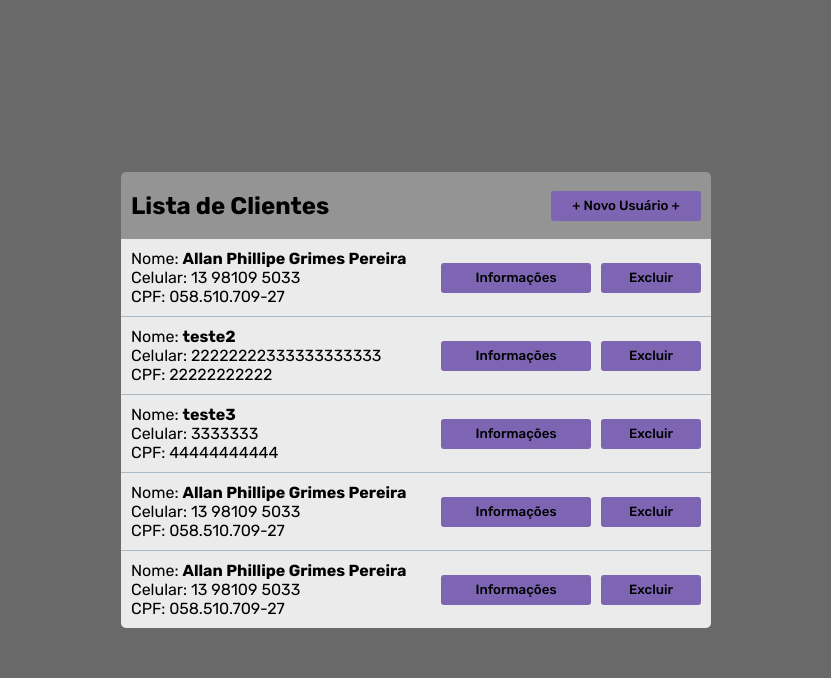
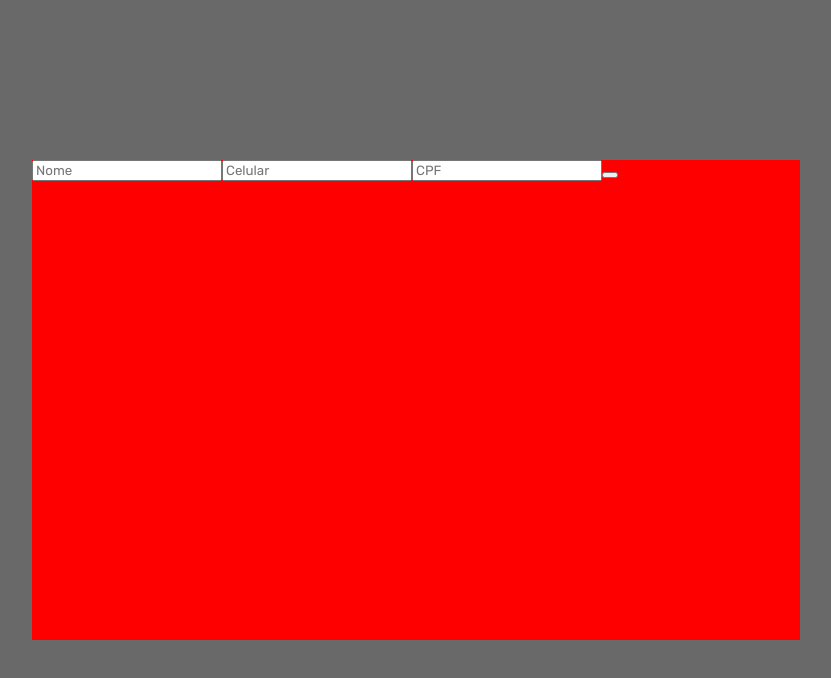
Before and after one commit to oblinez/crud_angular, an Angular app in the folder crud-angular/: page / in a window 1280 px wide. Both pictures are taken after a click on the button "+ Novo Usuário +". Shown: the top 678 px of the page, without its empty margins (224-1055 px from the left). Built offline with nearby package versions, Linux system fonts and the light colour scheme.

Commit message:
Add client person interface and add-person.component

```diff
--- /dev/null
+++ b/crud-angular/src/app/add-person-popup/add-person-popup.component.html
@@ -0,0 +1,9 @@
+<section class="add-person">
+  <form class="form">
+    <input class="input input__name" type="text" placeholder="Nome" maxlength="64" required>
+    <input class="input input__phone" type="text" placeholder="Celular" maxlength="64" required>
+    <input class="input input__cpf" type="text" placeholder="CPF" maxlength="64" required>
+    <button></button>
+  </form>
+
+</section>
--- /dev/null
+++ b/crud-angular/src/app/add-person-popup/add-person-popup.component.scss
@@ -0,0 +1,18 @@
+.add-person {
+
+
+  .form{
+    width: 60vw;
+    height: 60vh;
+    background-color: red;
+
+
+    .input{
+
+    }
+
+  }
+
+
+
+}
--- /dev/null
+++ b/crud-angular/src/app/add-person-popup/add-person-popup.component.ts
@@ -0,0 +1,15 @@
+import { Component, OnInit } from '@angular/core';
+
+@Component({
+  selector: 'add-person-popup',
+  templateUrl: './add-person-popup.component.html',
+  styleUrls: ['./add-person-popup.component.scss']
+})
+export class AddPersonPopupComponent implements OnInit {
+
+  constructor() { }
+
+  ngOnInit(): void {
+  }
+
+}
--- a/crud-angular/src/app/app.component.html
+++ b/crud-angular/src/app/app.component.html
@@ -2,14 +2,14 @@
   <div class="container">
     <div class="new-user">
       <h1 class="title">Lista de Clientes</h1>
-      <button class="button button__add">+ Novo Usuário +</button>
+      <button class="button button__add" (click)="openClosePopupAddPerson = true">+ Novo Usuário +</button>
     </div>
 
     <div class="content">
       <div class="client" *ngFor="let client of clients">
         <div class="info">
           <span class="person person__name">Nome: <strong>{{client.name}}</strong></span>
-          <span class="person person__phone">Celular: {{client.celPhone}}</span>
+          <span class="person person__phone">Celular: {{client.phone}}</span>
           <span class="person person__cpf">CPF: {{client.cpf}}</span>
         </div>
         <button class="button button__info">Informações</button>
@@ -17,4 +17,7 @@
       </div>
     </div>
   </div>
+  <div class="add-person-popup">
+    <add-person-popup *ngIf="openClosePopupAddPerson"></add-person-popup>
+  </div>
 </section>
--- a/crud-angular/src/app/app.component.scss
+++ b/crud-angular/src/app/app.component.scss
@@ -87,3 +87,11 @@
     width: 100px;
   }
 }
+
+.add-person-popup {
+  display: flex;
+  align-items: center;
+  justify-content: center;
+  position: absolute;
+
+}
--- a/crud-angular/src/app/app.component.ts
+++ b/crud-angular/src/app/app.component.ts
@@ -1,17 +1,21 @@
-import { AppService } from './app.service';
 import { Component } from '@angular/core';
 
+import { AppService } from './app.service';
+import { Person } from './person';
 
 @Component({
   selector: 'app-root',
   templateUrl: './app.component.html',
   styleUrls: ['./app.component.scss']
 })
+
 export class AppComponent {
-  clients: any[]
+
+  clients: Person[];
+  openClosePopupAddPerson: boolean = false;
 
   constructor(private AppService: AppService) {
-    this.clients = AppService.clients
+    this.clients = AppService.clientList
 
 
   }
--- a/crud-angular/src/app/app.module.ts
+++ b/crud-angular/src/app/app.module.ts
@@ -2,10 +2,12 @@ import { BrowserModule } from '@angular/platform-browser';
 import { NgModule } from '@angular/core';
 
 import { AppComponent } from './app.component';
+import { AddPersonPopupComponent } from './add-person-popup/add-person-popup.component';
 
 @NgModule({
   declarations: [
-    AppComponent
+    AppComponent,
+    AddPersonPopupComponent
   ],
   imports: [
     BrowserModule
--- a/crud-angular/src/app/app.service.ts
+++ b/crud-angular/src/app/app.service.ts
@@ -1,38 +1,46 @@
 import { Injectable } from '@angular/core';
+
+import { Person } from './person';
 
 @Injectable({
   providedIn: 'root'
 })
 export class AppService {
 
-  constructor() { }
-  clients =
-  [
+  clientList: Person[];
+
+  mock: Person[] = [
     {
       name: 'Allan Phillipe Grimes Pereira',
-      celPhone: '13 98109 5033',
-      cpf: '058.510.709-27'
+      phone: 13981095033,
+      cpf: '40955193800'
     },
     {
       name: 'teste2',
-      celPhone: '22222222333333333333',
+      phone: 22222222333333333333,
       cpf: '22222222222'
     },
     {
       name: 'teste3',
-      celPhone: '3333333',
+      phone: 3333333,
       cpf: '44444444444'
     },
     {
       name: 'Allan Phillipe Grimes Pereira',
-      celPhone: '13 98109 5033',
-      cpf: '058.510.709-27'
+      phone: 13981095033,
+      cpf: '15851070927'
     },
     {
       name: 'Allan Phillipe Grimes Pereira',
-      celPhone: '13 98109 5033',
-      cpf: '058.510.709-27'
+      phone: 13981095033,
+      cpf: '5535757678684851070927'
     }
+  ];
 
-  ]
+  constructor() {
+    this.clientList = this.mock //apagar no final
+  }
+
+
+
 }
--- /dev/null
+++ b/crud-angular/src/app/person.ts
@@ -0,0 +1,5 @@
+export interface Person {
+  name: string;
+  phone: number;
+  cpf: string;
+}
--- /dev/null
+++ b/crud-angular/src/reset.scss
@@ -0,0 +1,48 @@
+/* http://meyerweb.com/eric/tools/css/reset/
+  v2.0 | 20110126
+  License: none (public domain)
+*/
+
+html, body, div, span, applet, object, iframe,
+h1, h2, h3, h4, h5, h6, p, blockquote, pre,
+a, abbr, acronym, address, big, cite, code,
+del, dfn, em, img, ins, kbd, q, s, samp,
+small, strike, strong, sub, sup, tt, var,
+b, u, i, center,
+dl, dt, dd, ol, ul, li,
+fieldset, form, label, legend,
+table, caption, tbody, tfoot, thead, tr, th, td,
+article, aside, canvas, details, embed,
+figure, figcaption, footer, header, hgroup,
+menu, nav, output, ruby, section, summary,
+time, mark, audio, video {
+	margin: 0;
+	padding: 0;
+	border: 0;
+	font-size: 100%;
+	font: inherit;
+	vertical-align: baseline;
+}
+/* HTML5 display-role reset for older browsers */
+article, aside, details, figcaption, figure,
+footer, header, hgroup, menu, nav, section {
+	display: block;
+}
+body {
+	line-height: 1;
+}
+ol, ul {
+	list-style: none;
+}
+blockquote, q {
+	quotes: none;
+}
+blockquote:before, blockquote:after,
+q:before, q:after {
+	content: '';
+	content: none;
+}
+table {
+	border-collapse: collapse;
+	border-spacing: 0;
+}
--- a/crud-angular/src/styles.scss
+++ b/crud-angular/src/styles.scss
@@ -1,4 +1,5 @@
 @import url('https://fonts.googleapis.com/css2?family=Rubik:ital,wght@0,300;0,400;0,500;0,700;0,900;1,300;1,400;1,500;1,700;1,900&display=swap');
+@import "./reset.scss";
 
 $buttons: rgb(125, 101, 180);
 $buttons-hover: rgb(104, 81, 160);
```
